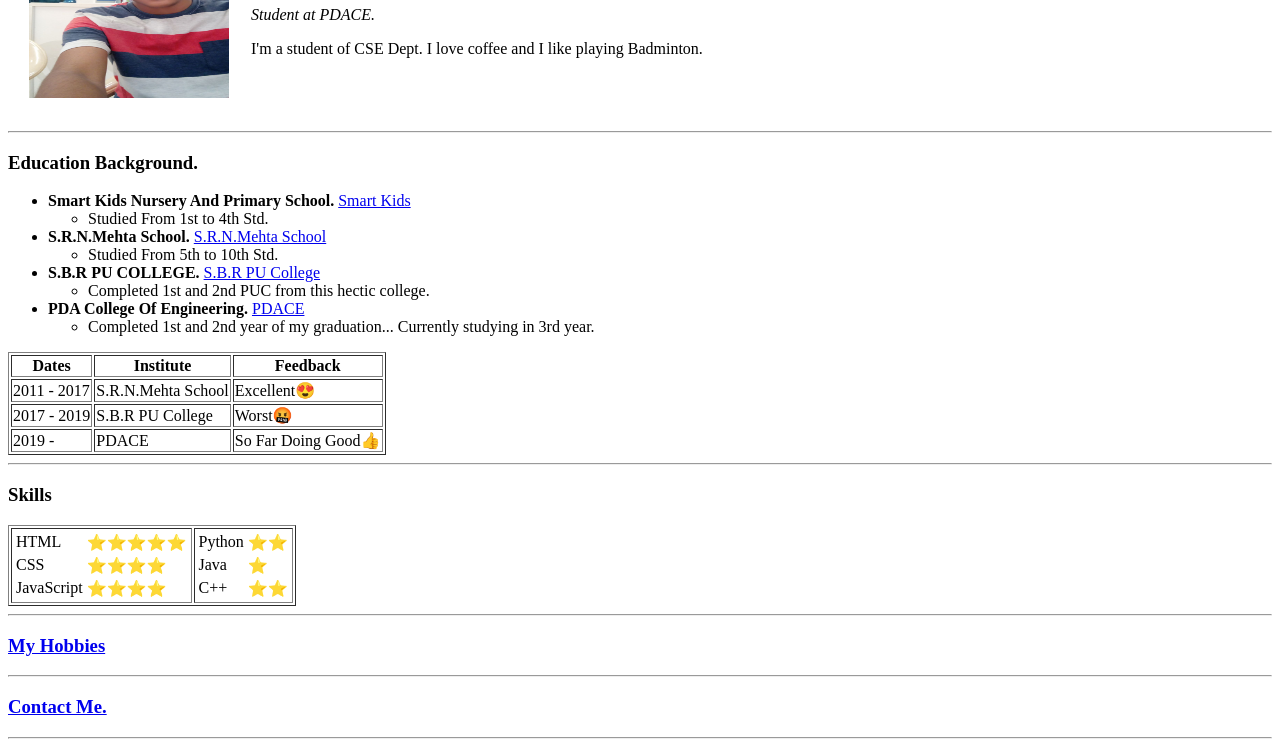
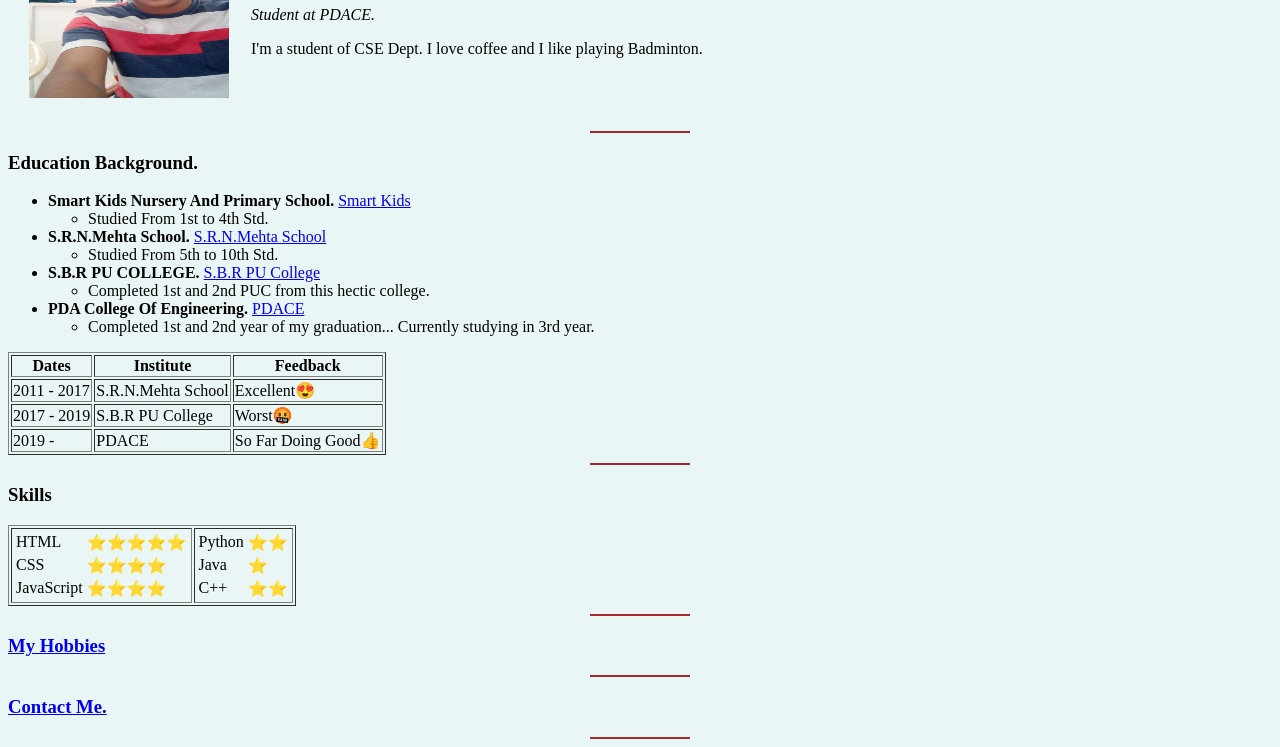
Before and after one commit to Srivatsa0712/CV, a plain HTML site: page index.html in a window 1280 px wide. Shown: the part 131-878 px from the top of the page. Drawn offline with Linux system fonts and the light colour scheme.

Commit message:
Update index.html

```diff
--- a/index.html
+++ b/index.html
@@ -5,6 +5,21 @@
         <meta http-equiv="X-UA-Compatible" content="IE=edge">
         <meta name="viewport" content="width=device-width, initial-scale=1.0">
         <title>Vats Blog</title>
+          <style>
+            body {
+                background-color:#EAF6F6 ;
+            }
+
+            hr{
+                background-color: brown;
+                border-style: none;
+                height: 2px;
+                width: 100px;
+            }
+
+
+
+        </style>
     </head>
     <body>
         <table cellspacing="20">
```
